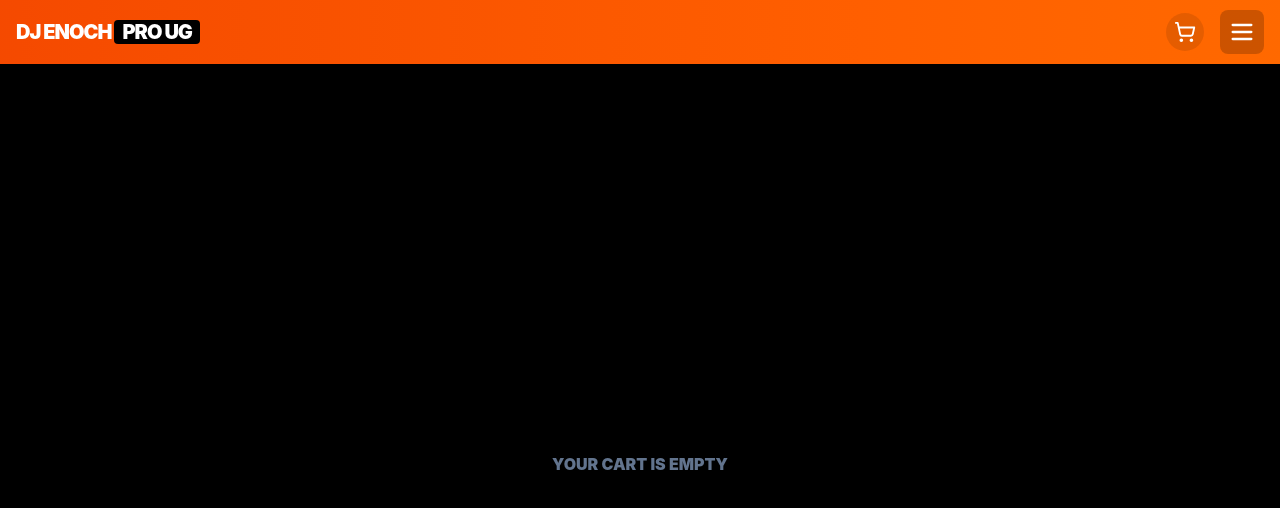
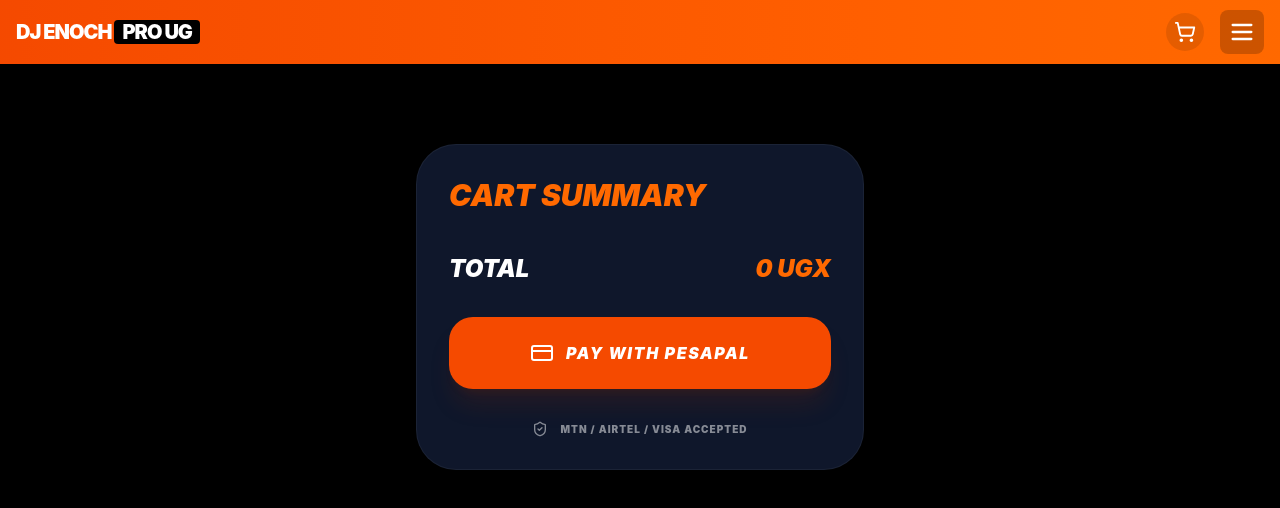
Before and after one commit to primerceug256/Businesswebsitefordjenoch, a React (Vite) app: page /cart in a window 1280 px wide. Shown: the top 508 px of the page. Built offline with nearby package versions, Linux system fonts and the light colour scheme.

Commit message:
Update Cart.tsx

```diff
--- a/src/app/pages/Cart.tsx
+++ b/src/app/pages/Cart.tsx
@@ -1,93 +1,66 @@
 import { useState } from 'react';
 import { useCart } from '../context/CartContext';
 import { useAuth } from '../context/AuthContext';
-import { CreditCard, Loader2, Smartphone } from 'lucide-react';
+import { CreditCard, Loader2, ShieldCheck } from 'lucide-react';
 import { projectId, publicAnonKey } from '/utils/supabase/info';
 
 export default function Cart() {
-  const { items, total, clearCart } = useCart();
+  const { items, total } = useCart();
   const { user } = useAuth();
   const [loading, setLoading] = useState(false);
 
-  const handlePesapalRedirect = async () => {
-    if (!user) return alert("Please login first");
+  const checkout = async () => {
+    if (!user) return alert("Please Login");
     setLoading(true);
 
-    try {
-      // 1. Create order in your database first as 'pending'
-      const orderId = `order-${Date.now()}`;
-
-      // 2. Call your Supabase function to get Pesapal Redirect URL
     const res = await fetch(`https://${projectId}.supabase.co/functions/v1/make-server-98d801c7/payments/initiate-pesapal`, {
       method: 'POST',
-        headers: {
-            'Content-Type': 'application/json',
-            'Authorization': `Bearer ${publicAnonKey}`
-        },
+      headers: { 'Content-Type': 'application/json', 'Authorization': `Bearer ${publicAnonKey}` },
       body: JSON.stringify({
-          orderId,
+        orderId: `ENOCH-${Date.now()}`,
         total,
         email: user.email,
-          name: user.name || "Customer",
-          items: items
+        name: user.name || "User",
+        userId: user.id,
+        items
       })
     });
 
     const data = await res.json();
-
-      if (data.redirect_url) {
-        // 3. Redirect user to Pesapal to pay
-        window.location.href = data.redirect_url;
-      } else {
-        alert("Could not initialize Pesapal. Check console.");
-      }
-    } catch (e) {
-      console.error(e);
-      alert("Payment Error. Try again.");
-    }
-    setLoading(false);
+    if (data.redirect_url) window.location.href = data.redirect_url;
+    else { alert("Error connecting to payment gateway"); setLoading(false); }
   };
 
-  if (items.length === 0) return (
-    <div className="min-h-screen bg-black flex items-center justify-center">
-        <p className="text-slate-500 font-black uppercase">Your cart is empty</p>
-    </div>
-  );
+  return (
+    <div className="min-h-screen bg-black text-white py-20 px-4 flex flex-col items-center">
+      <div className="max-w-md w-full bg-slate-900 p-8 rounded-[40px] border border-white/5 shadow-2xl">
+        <h1 className="text-3xl font-black uppercase text-orange-500 mb-6 italic">Cart Summary</h1>
 
-  return (
-    <div className="min-h-screen bg-black text-white p-6 py-20">
-      <div className="max-w-md mx-auto bg-slate-900 p-8 rounded-[48px] border border-white/5 shadow-2xl">
-        <h2 className="text-3xl font-black uppercase italic text-orange-500 mb-6">Checkout</h2>
-
-        <div className="space-y-4 mb-8">
-            {items.map((item, idx) => (
-                <div key={idx} className="flex justify-between border-b border-white/5 pb-2">
-                    <span className="text-sm font-bold uppercase">{item.name}</span>
-                    <span className="text-orange-500 font-mono">{item.price} UGX</span>
+        <div className="space-y-3 mb-8">
+          {items.map((it, i) => (
+            <div key={i} className="flex justify-between text-sm border-b border-white/5 pb-2">
+              <span className="text-slate-400 font-bold uppercase">{it.name}</span>
+              <span className="text-orange-500 font-mono">{it.price} UGX</span>
             </div>
           ))}
-            <div className="flex justify-between pt-4">
-                <span className="font-black text-xl uppercase">Total</span>
-                <span className="font-black text-xl text-orange-500">{total} UGX</span>
+          <div className="flex justify-between pt-4 text-2xl font-black uppercase italic">
+            <span>Total</span>
+            <span className="text-orange-500">{total} UGX</span>
           </div>
         </div>
 
-        <div className="bg-blue-600/10 border border-blue-600/20 p-4 rounded-2xl mb-6">
-            <p className="text-[10px] font-black uppercase text-blue-500 mb-1">Secure Checkout</p>
-            <p className="text-xs text-slate-400">Pay via Airtel, MTN, or Visa using Pesapal.</p>
-        </div>
-
         <button
-          onClick={handlePesapalRedirect}
-          disabled={loading}
-          className="w-full bg-orange-600 py-5 rounded-2xl font-black uppercase italic tracking-widest flex items-center justify-center gap-3 hover:bg-orange-500 transition-all shadow-xl shadow-orange-900/20"
+          onClick={checkout}
+          disabled={loading || items.length === 0}
+          className="w-full bg-orange-600 py-6 rounded-3xl font-black uppercase italic tracking-widest flex items-center justify-center gap-3 hover:bg-orange-500 transition-all shadow-xl shadow-orange-900/20"
         >
-          {loading ? <Loader2 className="animate-spin" /> : <><CreditCard size={20}/> Pay with Pesapal</>}
+          {loading ? <Loader2 className="animate-spin"/> : <><CreditCard/> Pay with Pesapal</>}
         </button>
 
-        <p className="text-center text-[9px] text-slate-600 mt-6 uppercase font-bold tracking-widest">
-            Instant digital delivery after payment
-        </p>
+        <div className="mt-8 flex items-center gap-3 justify-center opacity-50">
+            <ShieldCheck size={16}/>
+            <p className="text-[10px] font-black uppercase tracking-widest">MTN / Airtel / Visa Accepted</p>
+        </div>
       </div>
     </div>
   );
```
Lines whose indentation alone changed are shown as unchanged.
